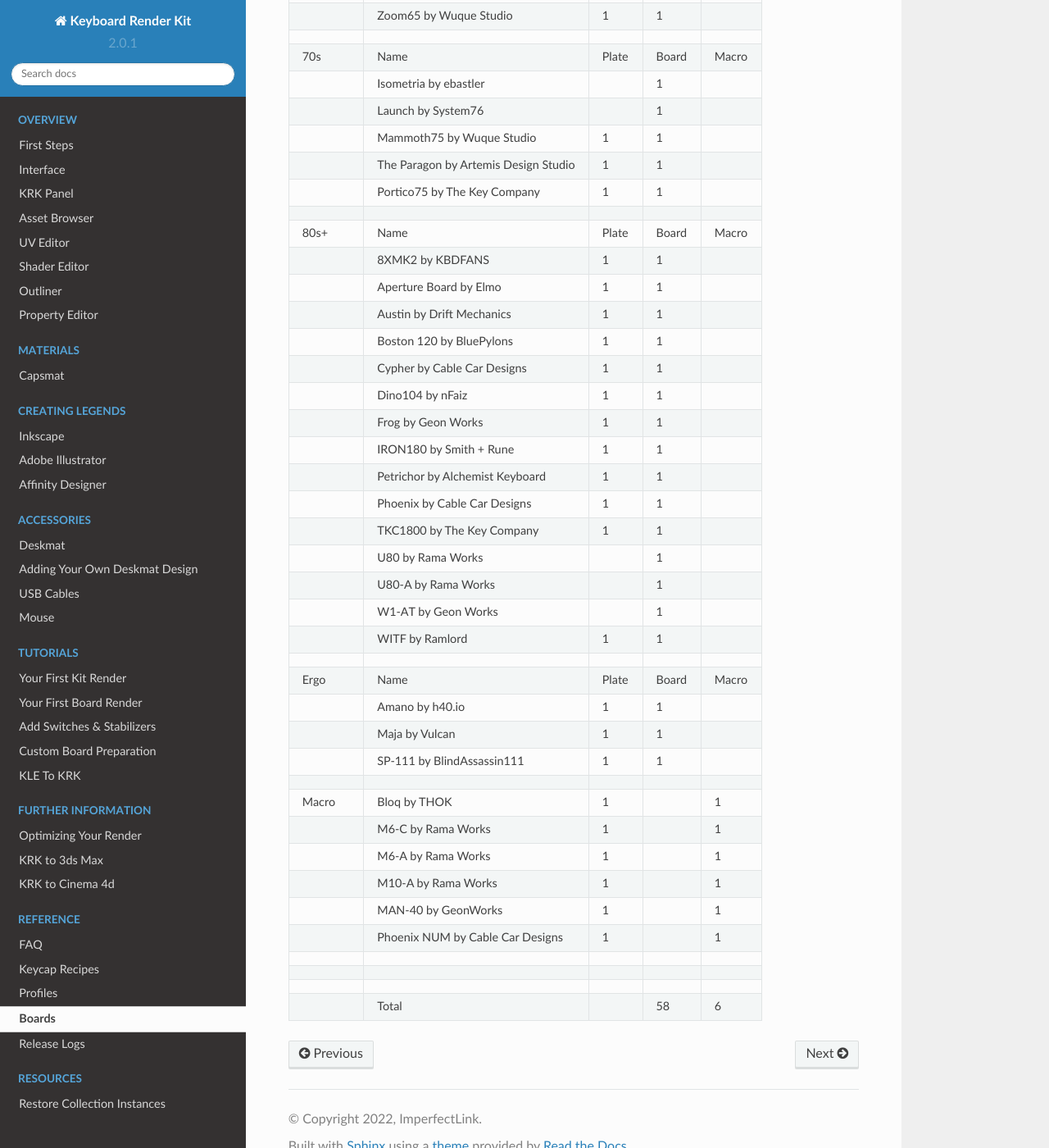
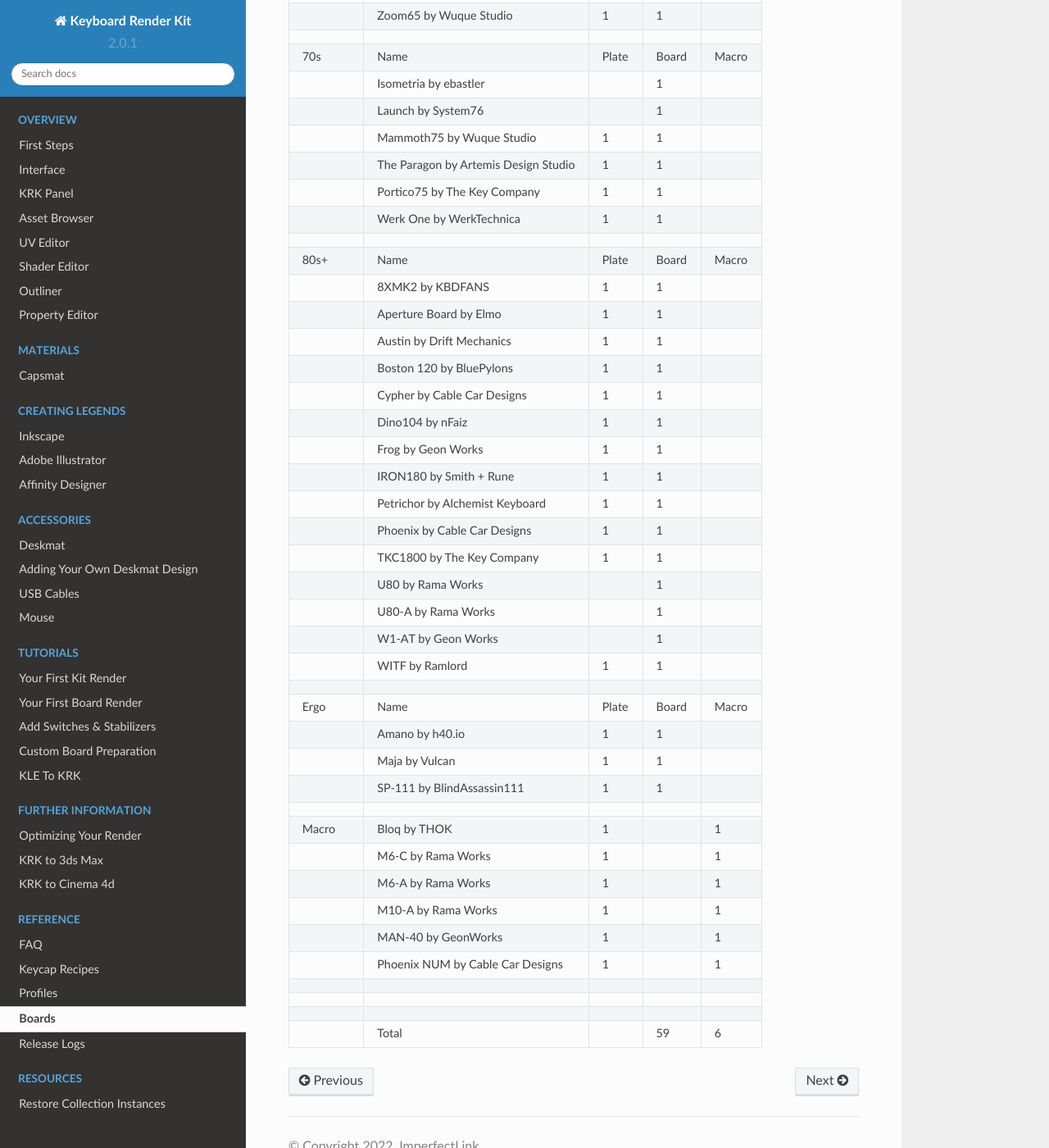
Before and after one commit to imperfectlink/KeyboardRenderKit, a Sphinx documentation site: the page built from docs/source/boards.rst, in a window 1280 px wide and 1400 px high, scrolled down 1412 px. Shown: the whole window at 82% size. Built offline with Sphinx 7.4.7 and the Read the Docs theme 2.0.0, drawn with Linux system fonts in a browser that asks for light colours.

Commit message:
Update boards.rst

```diff
--- a/docs/source/boards.rst
+++ b/docs/source/boards.rst
@@ -96,6 +96,8 @@
 +-----------+---------------------------------------+--------+--------+--------+
 |           | Portico75 by The Key Company          | 1      | 1      |        |
 +-----------+---------------------------------------+--------+--------+--------+
+|           | Werk One by WerkTechnica              | 1      | 1      |        |
++-----------+---------------------------------------+--------+--------+--------+
 |           |                                       |        |        |        |
 +-----------+---------------------------------------+--------+--------+--------+
 | 80s+      | Name                                  | Plate  | Board  | Macro  |
@@ -160,5 +162,5 @@
 +-----------+---------------------------------------+--------+--------+--------+
 |           |                                       |        |        |        |
 +-----------+---------------------------------------+--------+--------+--------+
-|           | Total                                 |        | 58     | 6      |
+|           | Total                                 |        | 59     | 6      |
 +-----------+---------------------------------------+--------+--------+--------+
```
